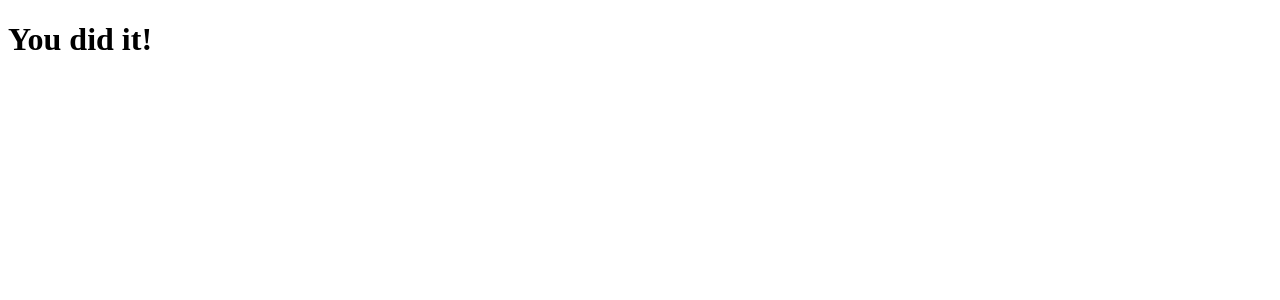
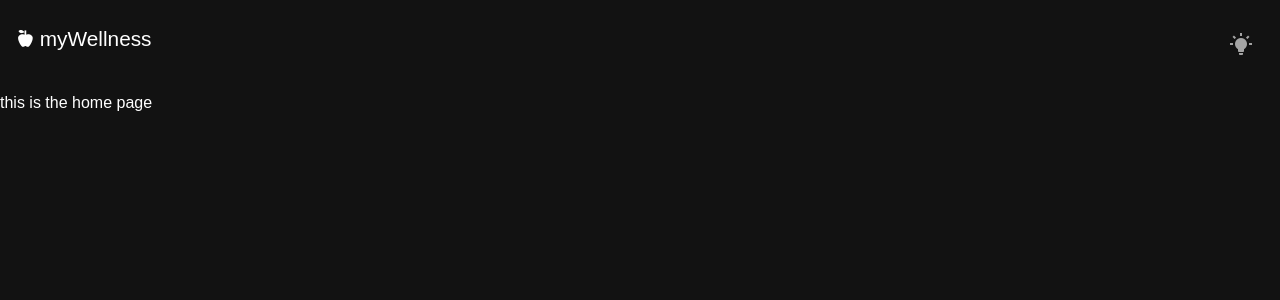
Before and after one commit to helentran64/myWellness, a Vue app in the folder client/: page / in a window 1280 px wide. Before the commit this address had no page. Shown: the top 300 px of the page. Built offline with nearby package versions, Linux system fonts and the light colour scheme.

Commit message:
added navbar

```diff
--- a/client/package.json
+++ b/client/package.json
@@ -17,9 +17,11 @@
     "format": "prettier --write src/"
   },
   "dependencies": {
+    "@mdi/font": "^7.4.47",
     "pinia": "^3.0.3",
     "vue": "^3.5.18",
-    "vue-router": "^4.5.1"
+    "vue-router": "^4.5.1",
+    "vuetify": "^3.9.5"
   },
   "devDependencies": {
     "@tsconfig/node22": "^22.0.2",
--- a/client/src/App.vue
+++ b/client/src/App.vue
@@ -1,7 +1,54 @@
-<script setup lang="ts"></script>
+<script setup lang="ts">
+import { RouterLink, RouterView } from 'vue-router'
+import { useTheme } from 'vuetify'
+import { VBtn } from 'vuetify/components'
+
+const theme = useTheme()
+function toggleTheme() {
+  theme.global.name.value = theme.global.current.value.dark ? 'light' : 'dark'
+}
+</script>
 
 <template>
-  <h1>You did it!</h1>
+  <header>
+    <div>
+      <nav>
+        <div class="navbar">
+          <RouterLink to="/" class="router-link-item logo mt-2">
+            <i class="mdi mdi-food-apple"></i>
+            <span class="pl-1">myWellness</span>
+          </RouterLink>
+          <span class="navItems">
+            <v-btn @click="toggleTheme" icon="mdi-lightbulb-on" variant="plain" class="mb-2" />
+          </span>
+        </div>
+      </nav>
+    </div>
+  </header>
+  <RouterView />
 </template>
 
-<style scoped></style>
+<style scoped>
+.navbar {
+  padding: 15px;
+  display: flex;
+  justify-content: flex-start;
+  position: relative;
+  z-index: 1;
+}
+.router-link-item {
+  text-decoration: none;
+  border-radius: 4px;
+  margin-right: 10px;
+  color: inherit;
+  font-size: 1.3rem;
+}
+.navItems .router-link-item {
+  padding: 10px;
+}
+.navItems {
+  margin-left: auto;
+  margin-top: 5px;
+  font-weight: 600;
+}
+</style>
--- /dev/null
+++ b/client/src/assets/global.css
@@ -0,0 +1,4 @@
+body {
+  margin: 0;
+  font-family: Arial, sans-serif;
+}
--- a/client/src/main.ts
+++ b/client/src/main.ts
@@ -1,12 +1,21 @@
 import { createApp } from 'vue'
 import { createPinia } from 'pinia'
-
+import '@/assets/global.css'
 import App from './App.vue'
 import router from './router'
+import { createVuetify } from 'vuetify'
+import "vuetify/styles";
+import "@mdi/font/css/materialdesignicons.css";
+
+const vuetify = createVuetify({
+  theme: {
+    defaultTheme: 'dark',
+  },
+})
 
 const app = createApp(App)
-
 app.use(createPinia())
 app.use(router)
+app.use(vuetify)
 
 app.mount('#app')
--- a/client/src/router/index.ts
+++ b/client/src/router/index.ts
@@ -2,7 +2,13 @@ import { createRouter, createWebHistory } from 'vue-router'
 
 const router = createRouter({
   history: createWebHistory(import.meta.env.BASE_URL),
-  routes: [],
+  routes: [
+    {
+      path: '/',
+      name: 'home',
+      component: () => import('@/views/HomePage.vue'),
+    },
+  ],
 })
 
 export default router
--- /dev/null
+++ b/client/src/views/HomePage.vue
@@ -0,0 +1,5 @@
+<template>
+  <div>this is the home page</div>
+</template>
+<script setup lang="ts"></script>
+<style scoped></style>
--- a/client/tsconfig.json
+++ b/client/tsconfig.json
@@ -1,4 +1,10 @@
 {
+  "compilerOptions": {
+    "paths": {
+      "@/*": ["./src/*"]
+    }
+  },
+  "exclude": ["node_modules", "dist"],
   "files": [],
   "references": [
     {
```
Also changed, not shown: 1 other file (tests, documents, lock files or other folders).
